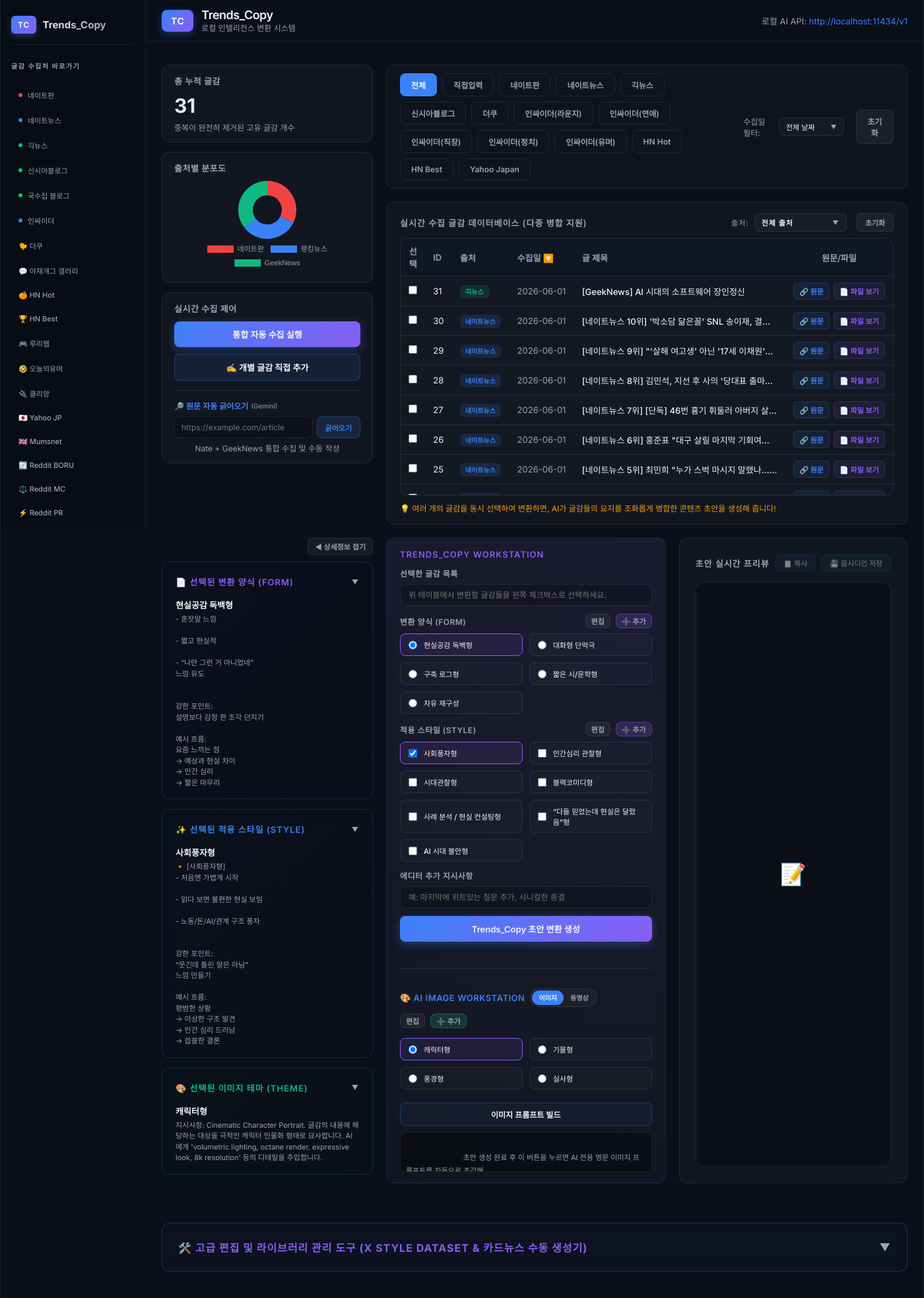
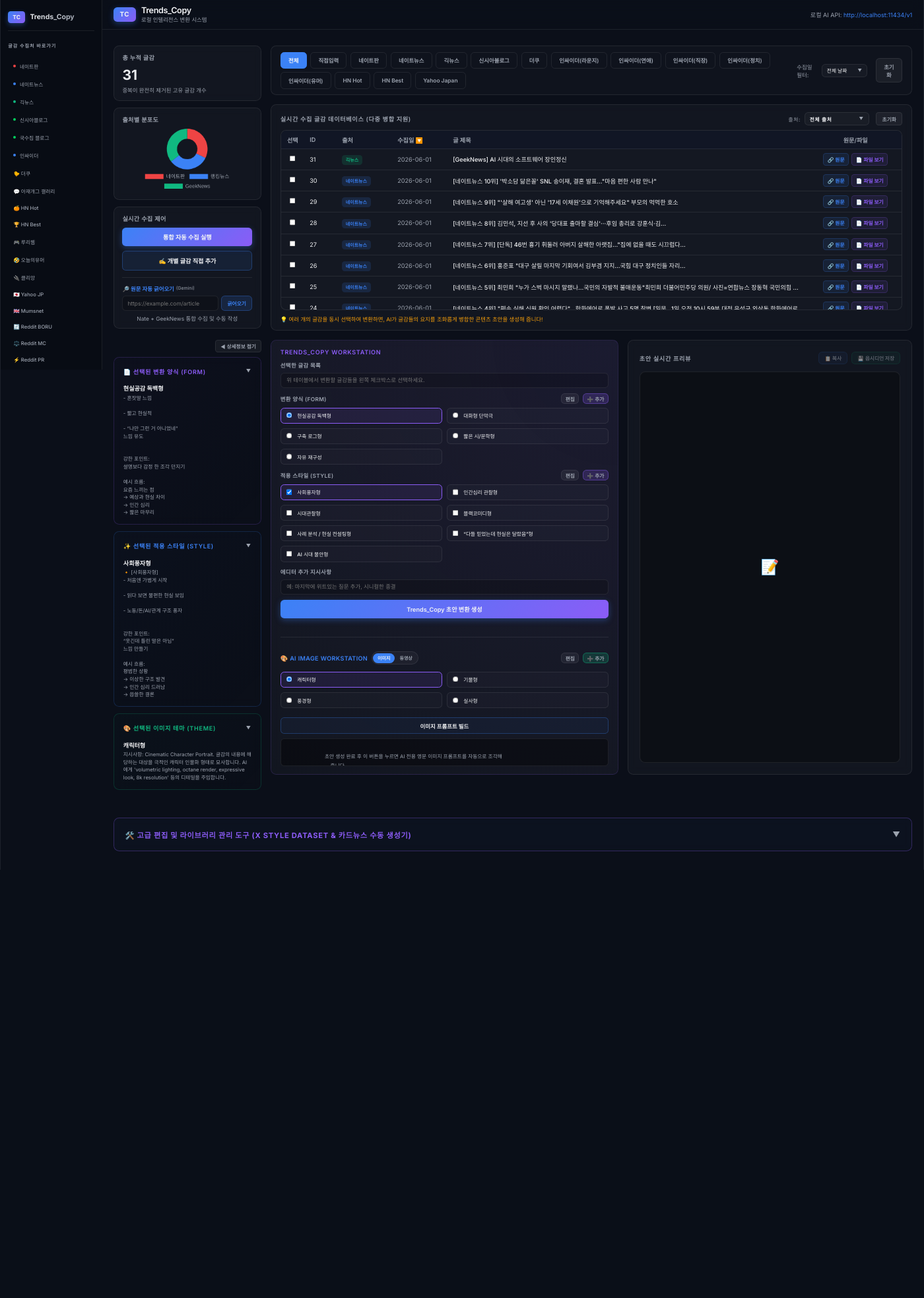
Before and after one commit to Sichanvisit/Trends_Copy, a FastAPI app: page / in a window 1400 px wide. Shown: the whole page at 66% size. After the commit the page ends 1318 px from the top, so only its background shows below. Run offline with FastAPI, Linux system fonts and the light colour scheme; data that the repository does not hold is empty; some libraries are stand-ins or nearby versions.

Commit message:
style: scale down entire dashboard to 70% using zoom attribute

```diff
--- a/templates/index.html
+++ b/templates/index.html
@@ -37,6 +37,7 @@
             overflow-x: hidden;
             display: flex;
             justify-content: center;
+            zoom: 0.7; /* Scale down dashboard to 70% for a wider field of view */
         }
 
         .app-container {
```
